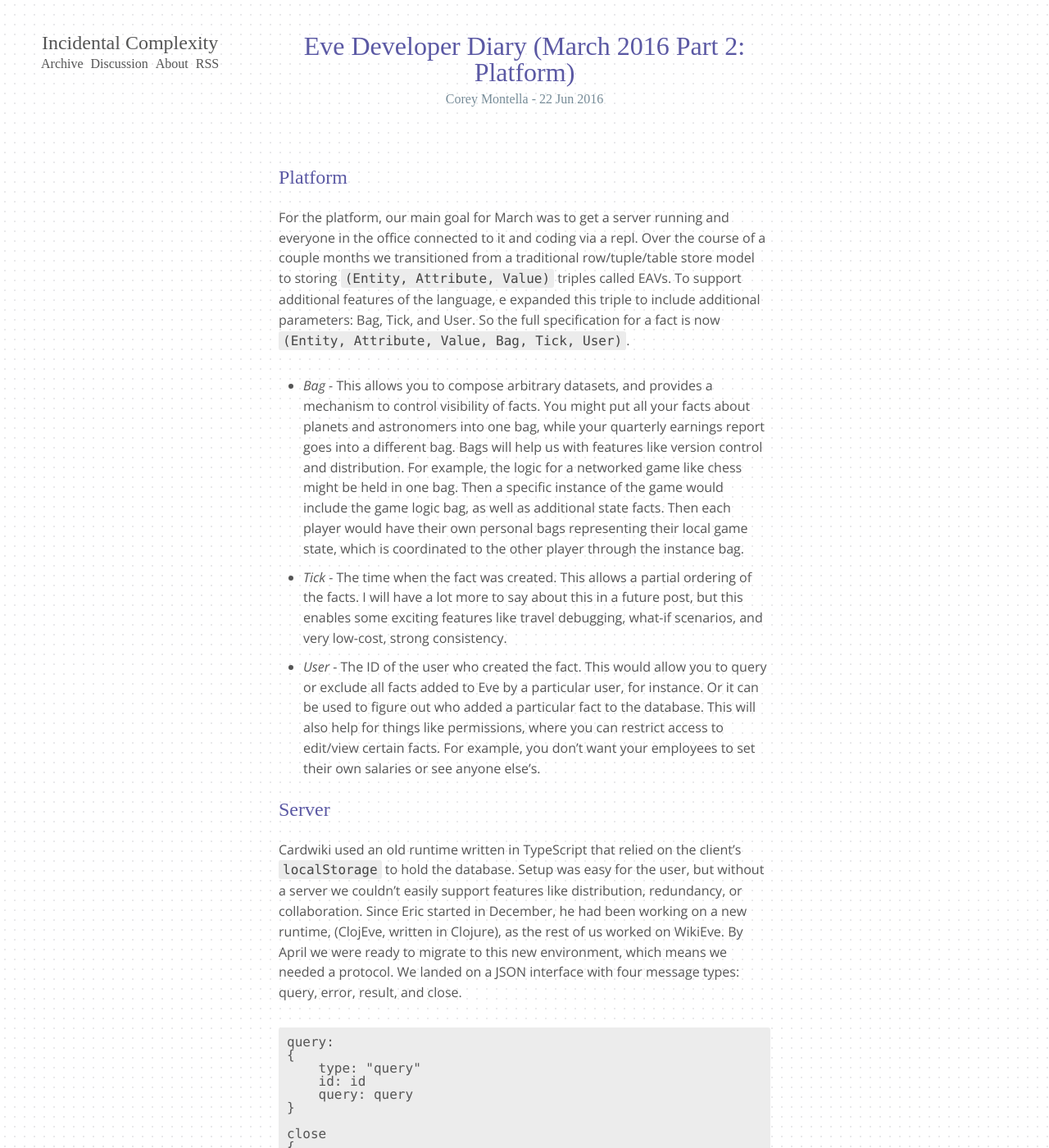
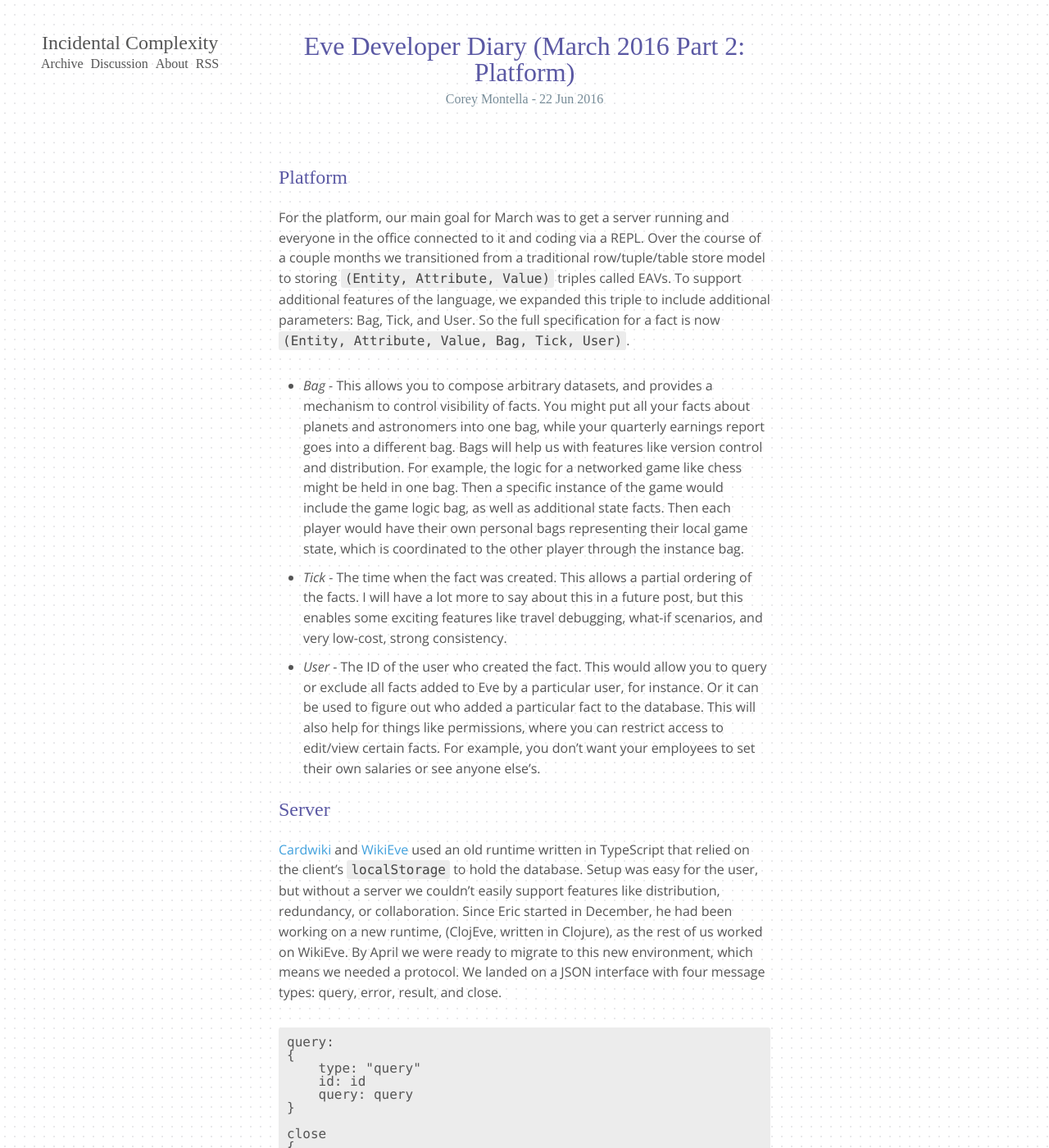
Before and after one commit to Kodowa/incidentalcomplexity, a Jekyll site: the page built from _posts/2016-06-22-mar2.md, in a window 1280 px wide and 1400 px high. Shown: the whole window at 82% size. Built offline with Jekyll 4.4.1, drawn with Linux system fonts in a browser that asks for light colours; some web fonts are replaced.

Commit message:
Add some links to old dev posts, fix some typos

````diff
--- a/_posts/2016-06-22-mar2.md
+++ b/_posts/2016-06-22-mar2.md
@@ -7,7 +7,7 @@ tags: []
 
 ### Platform
 
-For the platform, our main goal for March was to get a server running and everyone in the office connected to it and coding via a repl. Over the course of a couple months we transitioned from a traditional row/tuple/table store model to storing `(Entity, Attribute, Value)` triples called EAVs. To support additional features of the language, e expanded this triple to include additional parameters: Bag, Tick, and User. So the full specification for a fact is now `(Entity, Attribute, Value, Bag, Tick, User)`.
+For the platform, our main goal for March was to get a server running and everyone in the office connected to it and coding via a REPL. Over the course of a couple months we transitioned from a traditional row/tuple/table store model to storing `(Entity, Attribute, Value)` triples called EAVs. To support additional features of the language, we expanded this triple to include additional parameters: Bag, Tick, and User. So the full specification for a fact is now `(Entity, Attribute, Value, Bag, Tick, User)`.
 
 1. *Bag* - This allows you to compose arbitrary datasets, and provides a mechanism to control visibility of facts. You might put all your facts about planets and astronomers into one bag, while your quarterly earnings report goes into a different bag. Bags will help us with features like version control and distribution. For example, the logic for a networked game like chess might be held in one bag. Then a specific instance of the game would include the game logic bag, as well as additional state facts. Then each player would have their own personal bags representing their local game state, which is coordinated to the other player through the instance bag.
 2. *Tick* - The time when the fact was created. This allows a partial ordering of the facts. I will have a lot more to say about this in a future post, but this enables some exciting features like travel debugging, what-if scenarios, and very low-cost, strong consistency.
@@ -15,7 +15,7 @@ For the platform, our main goal for March was to get a server running and everyo
 
 ### Server
 
-Cardwiki used an old runtime written in TypeScript that relied on the client's `localStorage` to hold the database. Setup was easy for the user, but without a server we couldn’t easily support features like distribution, redundancy, or collaboration. Since Eric started in December, he had been working on a new runtime, (ClojEve, written in Clojure), as the rest of us worked on WikiEve. By April we were ready to migrate to this new environment, which means we needed a protocol. We landed on a JSON interface with four message types: query, error, result, and close.
+[Cardwiki](http://incidentalcomplexity.com/2016/06/03/oct-nov/) and [WikiEve](http://incidentalcomplexity.com/2016/06/10/jan-feb/) used an old runtime written in TypeScript that relied on the client's `localStorage` to hold the database. Setup was easy for the user, but without a server we couldn’t easily support features like distribution, redundancy, or collaboration. Since Eric started in December, he had been working on a new runtime, (ClojEve, written in Clojure), as the rest of us worked on WikiEve. By April we were ready to migrate to this new environment, which means we needed a protocol. We landed on a JSON interface with four message types: query, error, result, and close.
 
 ```
 query:
````
